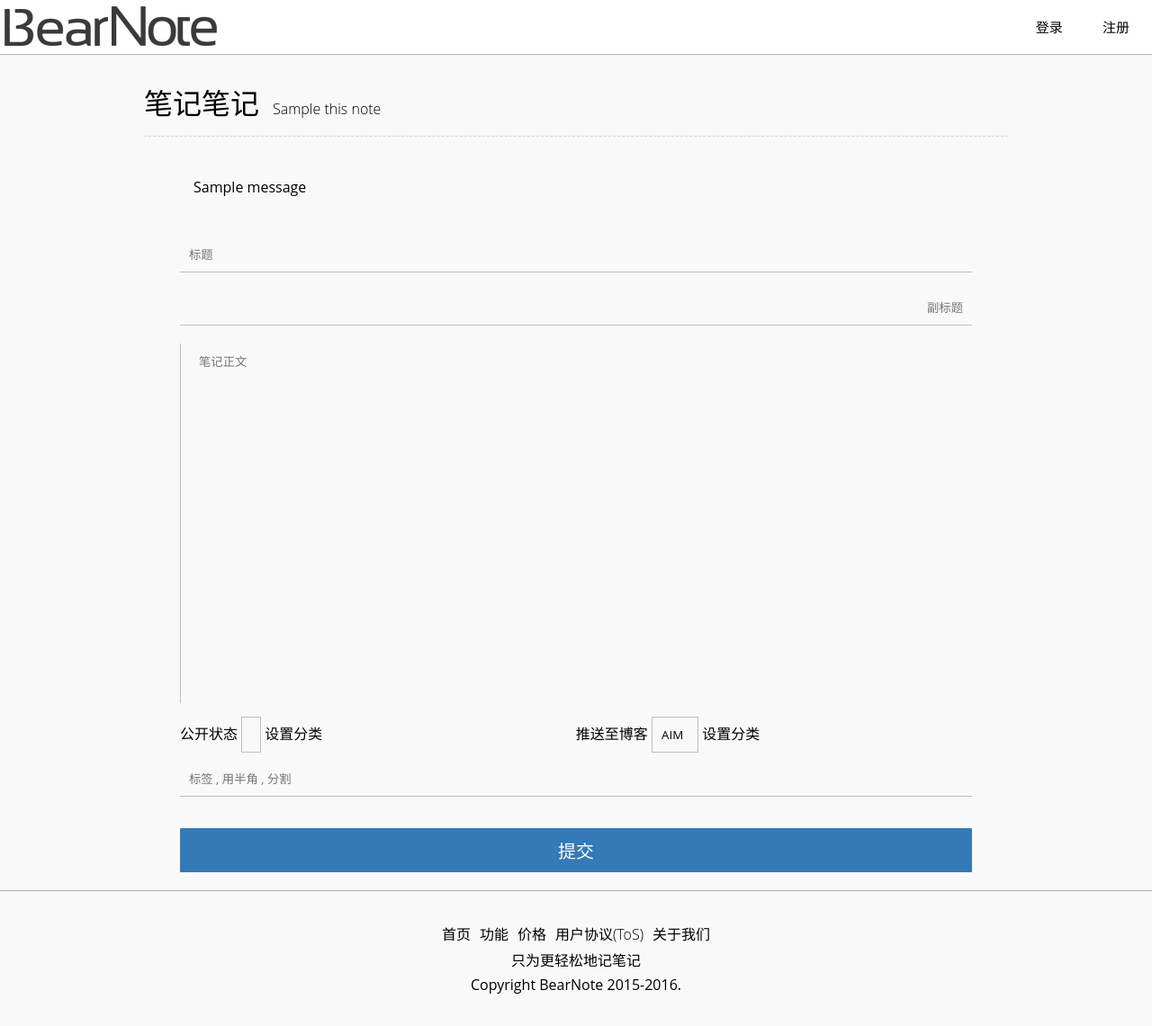
After one commit to Kilerd/Bearnote, a Flask app: template app/templates/note/note_edit.html in a window 1280 px wide. The commit adds this page. Shown: the whole page at 90% size. Run offline with Flask 2, Linux system fonts and the light colour scheme; the template is opened without the code that fills it: values that come from a table or form of the project are taken from there, most other values are stand-ins (such as "Sample title", 1, 10 or a date in 2020); one stand-in notice (Sample message) is shown; lists and menus that the app fills with data are empty.

Commit message:
complete edit note function

```diff
--- a/app/templates/note/mynote.html
+++ b/app/templates/note/mynote.html
@@ -4,7 +4,7 @@
 {% block content %}
 <div class="content">
 	<div class="content-header">
-		<h1>我的笔记<span><a href="{{ url_for('note_module.note_new_function') }}">撰写新笔记</a></span></h1>
+		<h1>我的笔记<span><a href="{{ url_for('note_module.note_new_function') }}">撰写 新笔记</a></span></h1>
 	</div>
 	<div class="my-note-list">
 		<ul class="one-note">
@@ -22,7 +22,7 @@
 			{% if one_note.blog_status %}
 			<a class="blog" href="/aaa/df" title="/aaa/df">BLOG</a>
 			{% endif %}
-			<span class="action" style="float:right;"><a href="#">修改</a> <a href="#">删除</a></span></div>
+			<span class="action" style="float:right;"><a href="{{ url_for('note_module.note_edit_function',noteid=one_note.noteid) }}">修改</a> <a href="#">删除</a></span></div>
 			</li>
 
 			{% endfor %}
--- /dev/null
+++ b/app/templates/note/note_edit.html
@@ -0,0 +1,53 @@
+{% extends 'base.html' %}
+
+{% block title %}新笔记 - 小熊笔记{% endblock %}
+
+{% block content %}
+<div class="content">
+	<div class="content-header">
+		<h1>笔记笔记<span>{{ this_note.title }}</span></h1>
+	</div>
+	<div class="note-editor">
+		<form method="POST" class="note-editor">
+		{% with messages = get_flashed_messages() %}
+			  {% if messages %}
+			    {% for message in messages %}
+			    <div class="message">
+			      {{ message }}
+			     </div>
+			    {% endfor %}
+			  {% endif %}
+		{% endwith %}
+		{{ note_edit_form.csrf_token }}
+			<div class="row">
+				{{ note_edit_form.title(placeholder="标题",required='required') }}
+
+			</div>
+			<div class="row">
+				{{ note_edit_form.subtitle(style="text-align:right;",placeholder="副标题") }}
+			</div>
+			<div class="row">
+				{{ note_edit_form.content(placeholder="笔记正文",required='required') }}
+			</div>
+			<div class="row">
+				<div class="col-l-6">
+					{{ note_edit_form.public.label }}
+					{{ note_edit_form.public() }} <a href="{{ url_for('sign_module.setting_function',setcate="publicsetting") }}">设置分类</a>
+				</div>
+				<div class="col-l-6">
+					{{ note_edit_form.blog.label }}
+					{{ note_edit_form.blog() }} <a href="#">设置分类</a>
+				</div>
+			</div>
+			<div class="row">
+			{{ note_edit_form.tag(placeholder="标签 , 用半角 , 分割") }}
+			</div>
+			<div class="row">
+			<button>提交</button>
+			</div>
+
+		</form>
+
+	</div>
+</div>
+{% endblock %}
--- a/app/templates/note/one_note.html
+++ b/app/templates/note/one_note.html
@@ -14,7 +14,7 @@
 				{{ this_note.time.strftime('%Y-%m-%d') }}
 				{% if 'user' in session %}
 				{% if this_note.belong.email == session.user.email %}
-				<span class="action"><a href="#">修改</a> <a href="#">删除</a></span>
+				<span class="action"><a href="{{ url_for('note_module.note_edit_function',noteid=this_note.noteid) }}">修改</a> <a href="#">删除</a></span>
 				{% endif %}
 				{% endif %}
 			</div>
```
Also changed, not shown: app/note/views.py (+54 -2 lines).
